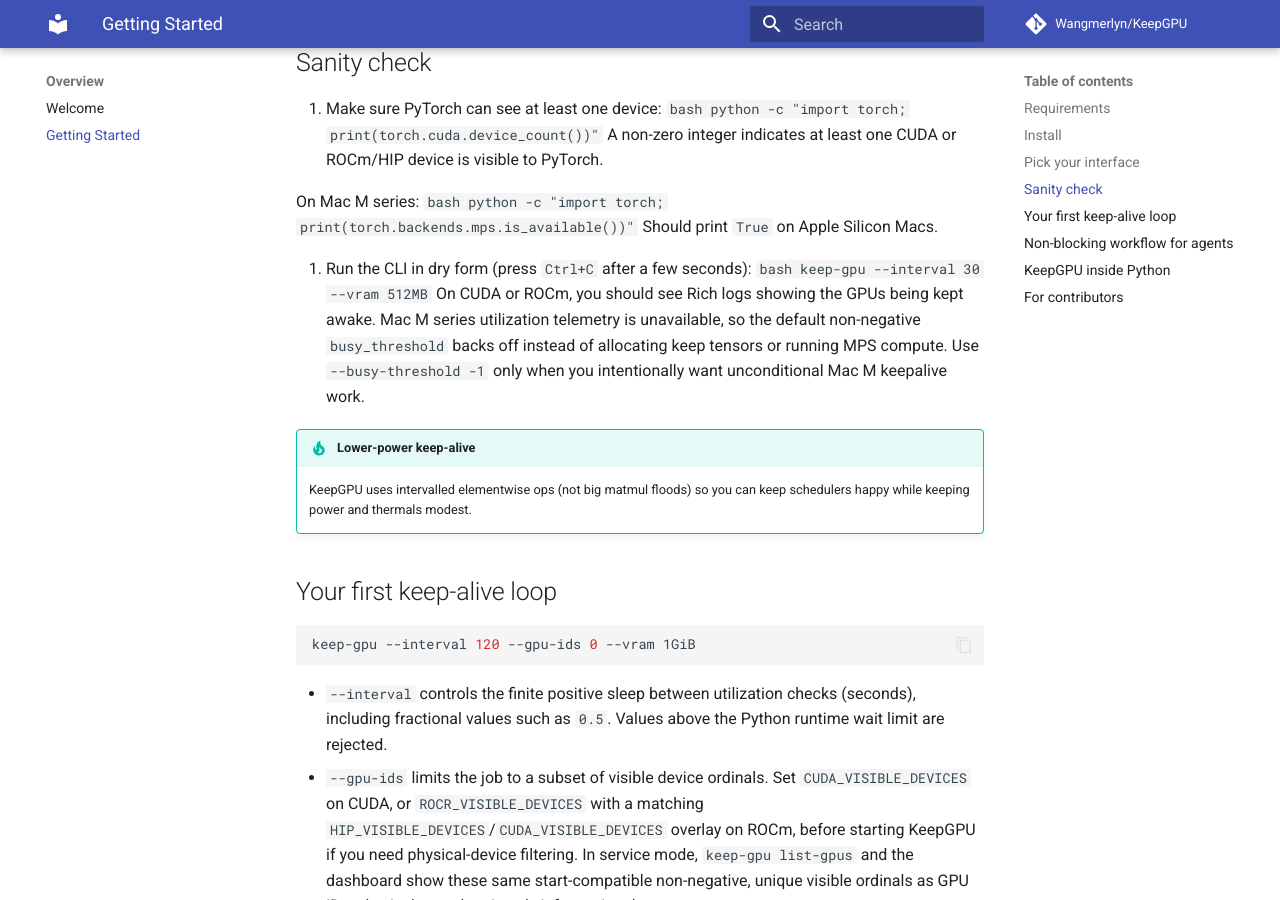
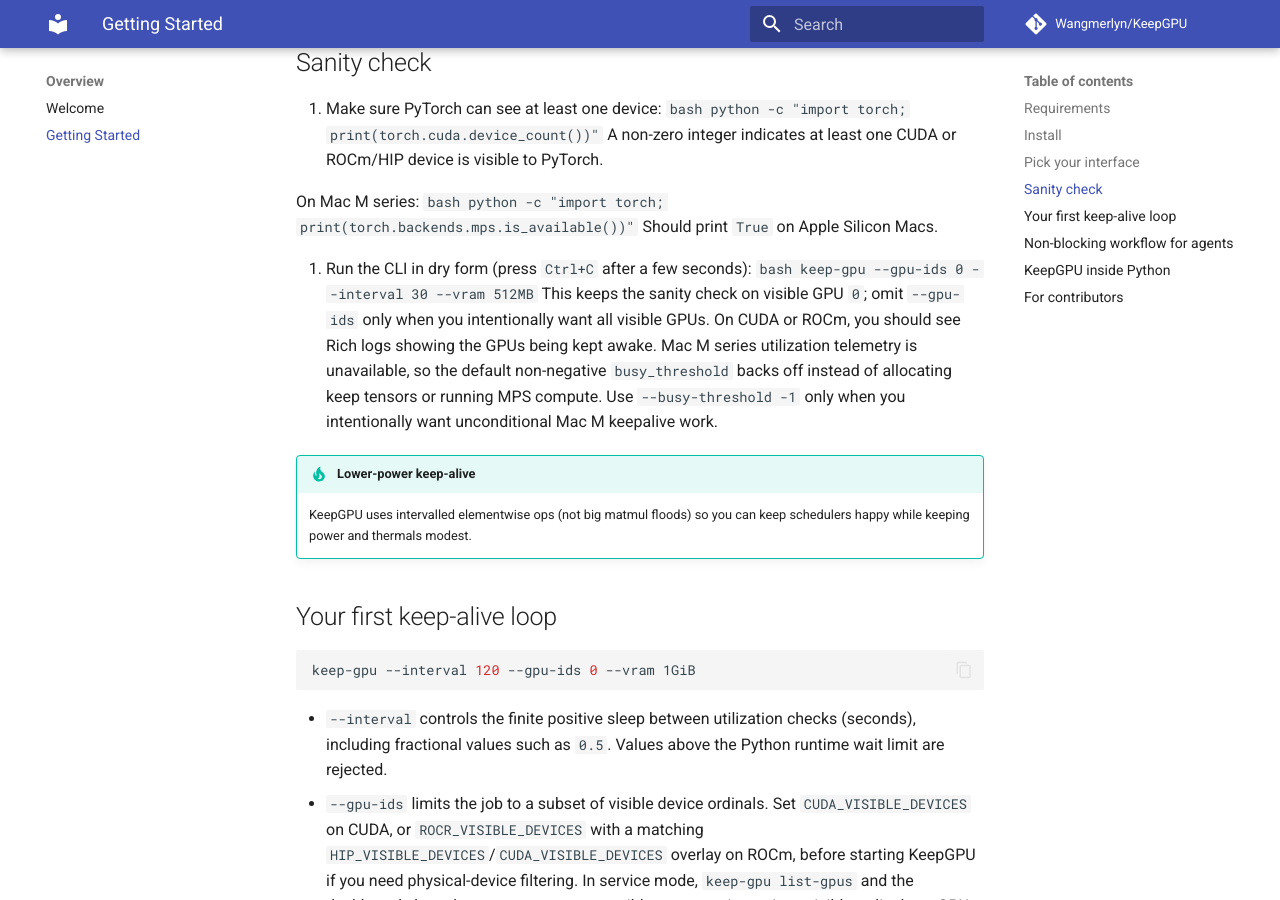
Before and after one commit to Wangmerlyn/KeepGPU, an MkDocs documentation site: the page built from docs/getting-started.md, in a window 1280 px wide and 900 px high, scrolled down 1098 px. Built offline with MkDocs 1.6.1 and Material for MkDocs 9.7.7, drawn with Linux system fonts in a browser that asks for light colours; comment, search, counter and statistics services are not loaded.

Commit message:
docs(getting-started): pin sanity check gpu
Make the first-run sanity check explicitly target visible GPU 0 and document when omitting --gpu-ids means all visible GPUs.

````diff
--- a/docs/getting-started.md
+++ b/docs/getting-started.md
@@ -86,9 +86,11 @@
 
 2. Run the CLI in dry form (press `Ctrl+C` after a few seconds):
    ```bash
-   keep-gpu --interval 30 --vram 512MB
+   keep-gpu --gpu-ids 0 --interval 30 --vram 512MB
    ```
-   On CUDA or ROCm, you should see Rich logs showing the GPUs being kept awake.
+   This keeps the sanity check on visible GPU `0`; omit `--gpu-ids` only when
+   you intentionally want all visible GPUs. On CUDA or ROCm, you should see Rich
+   logs showing the GPUs being kept awake.
    Mac M series utilization telemetry is unavailable, so the default
    non-negative `busy_threshold` backs off instead of allocating keep tensors or
    running MPS compute. Use `--busy-threshold -1` only when you intentionally
````
Also changed, not shown: AGENTS.md (+3 -0 lines).
